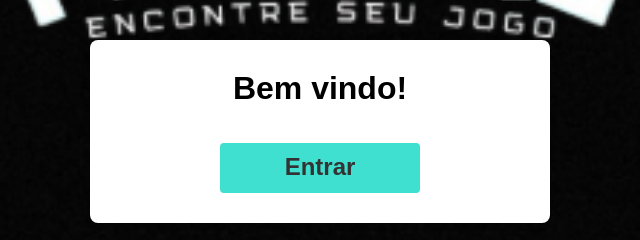
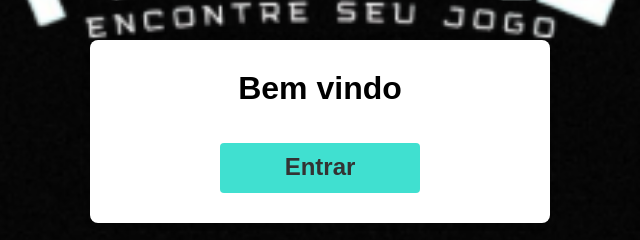
Before and after one commit to Ana-Oliveira3/Projeto-main, a plain HTML site: page index.html in a window 1280 px wide. Shown: the part 494-734 px from the top of the page, 320-960 px from the left. Drawn offline with Linux system fonts and the light colour scheme.

Commit message:
ProjetoGitHub

```diff
--- a/index.html
+++ b/index.html
@@ -11,7 +11,7 @@
 <body id="login">
     <div class="container">
         <div id="login-form">
-            <h1>Bem vindo!</h1>
+            <h1>Bem vindo</h1>
             <br>
             <br>
             <a href="inicial.html"><button><h2>Entrar</h2></button></a>
```
